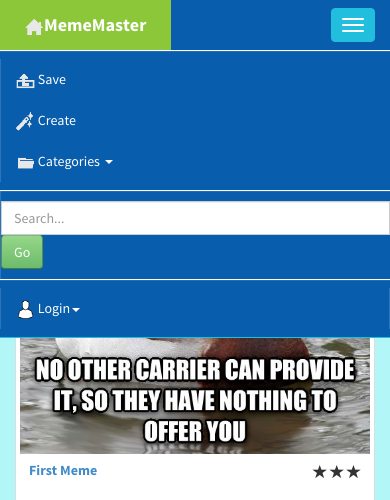
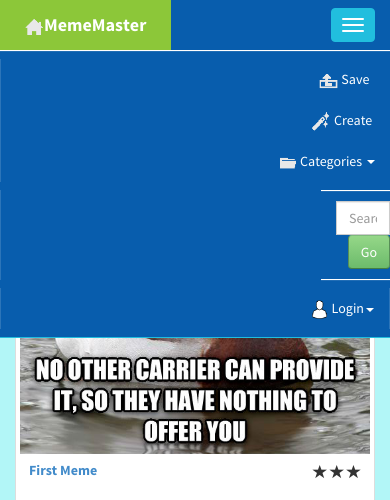
Before and after one commit to xxvii27/Meme-master, a browser extension: page main.html in a window 390 px wide. Both pictures are taken after a click on the button "Toggle navigation". Shown: the top 500 px of the page. Drawn offline with nearby package versions, Linux system fonts and the light colour scheme; files that its build step writes are made by us from their sources; a script that the page names is missing.

Commit message:
align navbar right when collapse

```diff
--- a/main.css
+++ b/main.css
@@ -256,6 +256,15 @@ footer .navbar {
     #login-drop > a.dropdown-toggle > span {
         display: inline-flex !important;
     }
+
+    #mainnav > ul > li {
+        text-align: right;
+    }
+
+    #search > form {
+        margin-left: 320px;
+    }
+
 }
 
 @media (max-width: 1200px){
```
